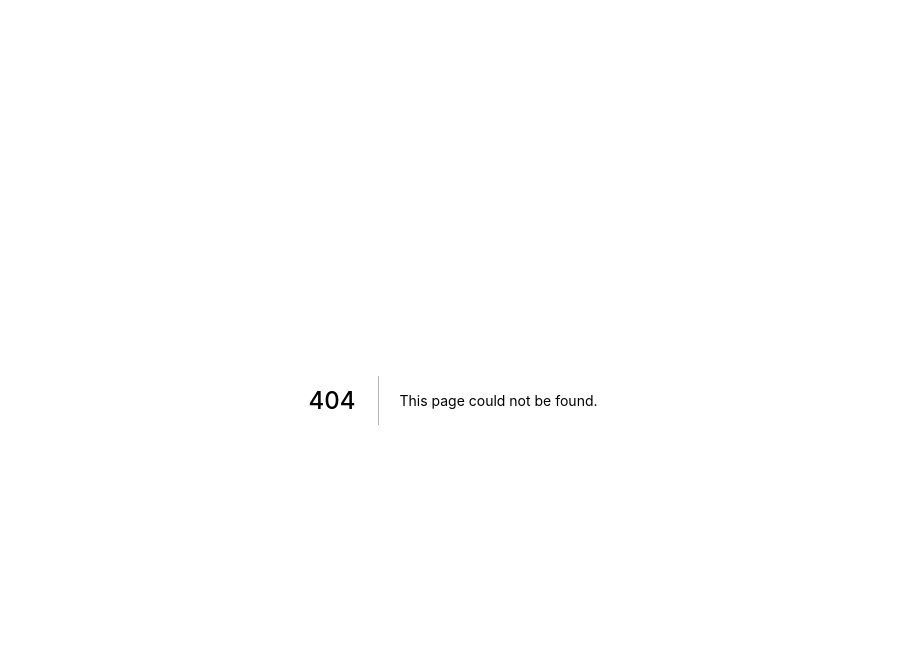
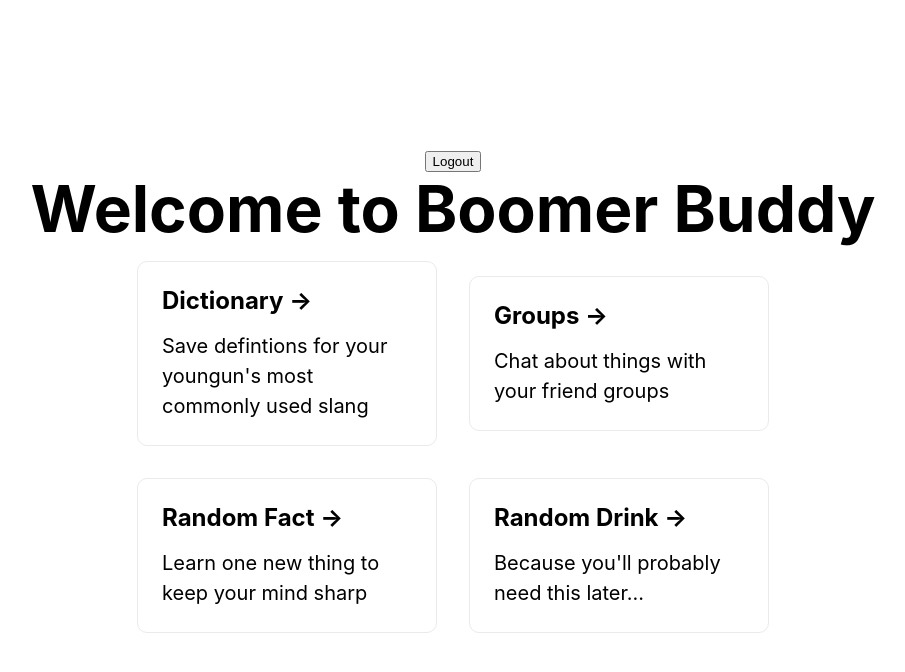
Before and after one commit to NadyaCodes/boomer-buddy, a Next.js app: page /home in a window 1280 px wide. Before the commit this address had no page. Shown: the top 672 px of the page, without its empty margins (187-1092 px from the left). Built offline with nearby package versions, Linux system fonts and the light colour scheme.

Commit message:
add cookies and basic login (no auth)

```diff
--- a/package.json
+++ b/package.json
@@ -10,6 +10,7 @@
   },
   "dependencies": {
     "next": "12.2.0",
+    "next-cookies": "^2.0.3",
     "react": "18.2.0",
     "react-dom": "18.2.0",
     "swr": "^1.3.0"
--- /dev/null
+++ b/pages/api/users.js
@@ -0,0 +1,9 @@
+
+users = {
+  1: {username: "Frank", password: 1234},
+  2: {username: "Nadya", password: 1234},
+  3: {username: "Dalia", password: 1234},
+  4: {username: "Ashlie", password: 1234}
+}
+
+module.exports = users
--- /dev/null
+++ b/pages/home.js
@@ -0,0 +1,120 @@
+import Head from 'next/head'
+import Image from 'next/image'
+import styles from '../styles/Home.module.css'
+import Link from 'next/link'
+import Login from './login'
+import Logout from './logout'
+import React, {useState, useEffect} from 'react'
+import cookies from 'next-cookies'
+
+// async function getInitialProps(ctx) {
+//   return {
+//     user: cookies(ctx).user || ''
+//   }
+// }
+
+// export async function getStaticProps(ctx) {
+
+//   // const factData = await findFact()
+//   console.log(cookies(ctx).user)
+//   console.log(cookies(ctx))
+//   return {
+//     props: {
+//       user: cookies(ctx).user || ''
+//     }
+//   }
+
+// }
+
+export default function Home() {
+  // const [user, setUser] = useState("")
+
+  // useEffect(() => {
+  //   setUser(1)
+  // }, []);
+
+  // console.log("user", user)
+  // console.log("user", {user})
+
+  let user = 2;
+
+
+  return (
+    <div className={styles.container}>
+      <Head>
+        <title>Boomer Buddy</title>
+        <meta name="description" content="App for boomers to understand the young folx" />
+        <link rel="icon" href="/favicon.ico" />
+      </Head>
+
+
+      <main className={styles.main}>
+        {/* <Login/> */}
+
+      {/* <Login/>
+      <Logout/> */}
+      <Logout />
+        <h1 className={styles.title}>
+          Welcome to Boomer Buddy
+        </h1>
+
+
+        {/* <p className={styles.description}>
+          Get started by editing{' '}
+          <code className={styles.code}>pages/index.js</code>
+        </p> */}
+
+        <div className={styles.grid}>
+          <Link href={'/dictionary/' + user}>
+            <a className={styles.card}>
+              <h2>Dictionary &rarr;</h2>
+              <p>Save defintions for your youngun's most commonly used slang</p>
+            </a>
+          </Link>
+          {/* <a href="https://nextjs.org/docs" className={styles.card}>
+
+          </a> */}
+
+          <Link href={'/groups/' + user}>
+            <a className={styles.card}>
+              <h2>Groups &rarr;</h2>
+              <p>Chat about things with your friend groups</p>
+            </a>
+          </Link>
+
+          <Link href="/fact">
+          <a className={styles.card} >
+            <h2>Random Fact &rarr;</h2>
+            <p>Learn one new thing to keep your mind sharp</p>
+          </a>
+
+          </Link>
+
+
+          <Link href="/drink">
+            <a className={styles.card} >
+              <h2>Random Drink &rarr;</h2>
+              <p>
+                Because you'll probably need this later...
+              </p>
+            </a>
+          </Link>
+
+        </div>
+      </main>
+
+      {/* <footer className={styles.footer}>
+        <a
+          href="https://vercel.com?utm_source=create-next-app&utm_medium=default-template&utm_campaign=create-next-app"
+          target="_blank"
+          rel="noopener noreferrer"
+        >
+          Powered by{' '}
+          <span className={styles.logo}>
+            <Image src="/vercel.svg" alt="Vercel Logo" width={72} height={16} />
+          </span>
+        </a>
+      </footer> */}
+    </div>
+  )
+}
--- a/pages/login.js
+++ b/pages/login.js
@@ -1,20 +1,99 @@
-const users = {
-  1: {name: "User1", password: 1234},
-  2: {name: "User2", password: 1234},
-  3: {name: "User3", password: 1234}
-}
+import React, {useState, useEffect} from 'react'
+// import cookies from 'next-cookies'
+// import { useRouter } from 'next/router'
+
+
+// export default function Login(props) {
+//   const [user, setUser] = useState("")
+
+//   const router = useRouter()
+
+//   // if (props.user) {
+//   //   user = props.user;
+//   // }
+
+//   const handleChange = event => {
+//     setUser(event.target.value);
+//     console.log(event.target.value)
+//   }
+
+//   const handleClick = event => {
+//     event.preventDefault()
+//     setUser(event.target.value);
+//     document.cookie = `user=${user}`;
+//     router.reload(window.location.pathname)
+//   }
+
+//   const logOut = event => {
+//     // event.preventDefault()
+//     // setUser("")
+//     document.cookie = `user=0`;
+//     console.log(document.cookie)
+//     console.log(window.location)
+//     router.reload(window.location.pathname)
+//   }
+
+
+
+//   if ((typeof document !== "undefined") && (document.cookie === "user=0")) {
+
+//     return(
+//       <div>
+//         <form action="/" method="post">
+//           <label>User id:</label>
+//           <input type="number" id="user" name="user" onChange={handleChange} value={user}/>
+//           {/* <label for="password">Password:</label>
+//           <input type="password" id="password" name="password" /> */}
+//           <button onClick={handleClick} type="submit">Submit</button>
+//         </form>
+
+//       </div>
+//     )
+//   }
+//   if ((typeof document === "undefined")) {
+
+//     return(
+//       <div>
+
+
+//       </div>
+//     )
+//   }
+
+
+// }
+
+
 
 export default function Login() {
-  return(
-    <div>
-      <form action="/send-data-here" method="post">
-        <label for="username">Username:</label>
-        <input type="text" id="username" name="username" />
-        <label for="password">Password:</label>
-        <input type="password" id="password" name="password" />
-        <button type="submit">Submit</button>
-      </form>
+  const [loginError, setLoginError] = useState('');
+  const [user, setUser] = useState('');
+  const [password, setPassword] = useState('');
 
-    </div>
-  )
+  // const router = useRouter()
+
+
+
+  const handleClick = event => {
+    event.preventDefault()
+    setUser(event.target.value);
+    setPassword(event.target.value);
+    document.cookie = `user=${user}`;
+    window.location.href = "/home";
+    // router.reload(window.location.pathname)
+  }
+
+
+    return(
+      <div>
+        <form action="./api/users" method="post">
+          <label htmlFor="user">Username:</label>
+          <input type="text" id="user" name="user" onChange={(e) => setUser(e.target.value)} value={user}/>
+          <label htmlFor="password">Password:</label>
+          <input type="password" id="password" name="password" onChange={(e) => setPassword(e.target.value)} value={password}/>
+          <button onClick={handleClick} type="submit">Submit</button>
+        </form>
+
+      </div>
+    )
 }
--- /dev/null
+++ b/pages/logout.js
@@ -0,0 +1,61 @@
+import React, {useState, useEffect} from 'react'
+
+
+
+export default function Logout() {
+
+  const [user, setUser] = useState('');
+  const [password, setPassword] = useState('');
+
+  const handleClick = event => {
+    event.preventDefault()
+    setUser('');
+    setPassword('');
+    document.cookie = `user=`;
+    window.location.href = "/";
+    // router.reload(window.location.pathname)
+  }
+
+  return(
+    <button onClick={handleClick}>Logout</button>
+  )
+}
+// import cookies from 'next-cookies'
+// import { useRouter } from 'next/router'
+
+
+
+// export default function Logout(props) {
+//   const [user, setUser] = useState("")
+
+//   const router = useRouter()
+
+
+//   const handleClick = event => {
+//     document.cookie = `user=0`;
+//     setUser("")
+//     router.reload(window.location.pathname)
+//   }
+
+
+//   if ((typeof document !== "undefined") && (document.cookie === "user=0")) {
+//     return(
+//       <div>
+
+//           <label>Logout</label>
+//           <button onClick={handleClick} type="submit">Submit</button>
+//       </div>
+//     )
+//   }
+
+//   if (typeof document === "undefined") {
+
+//     return(
+//       <div>
+//           <label>Logout</label>
+//           <button onClick={handleClick} type="submit">Submit</button>
+//       </div>
+//     )
+//   }
+
+// }
```
Also changed, not shown: pages/index.js (+109 -66 lines), 1 other file (tests, documents, lock files or other folders).
